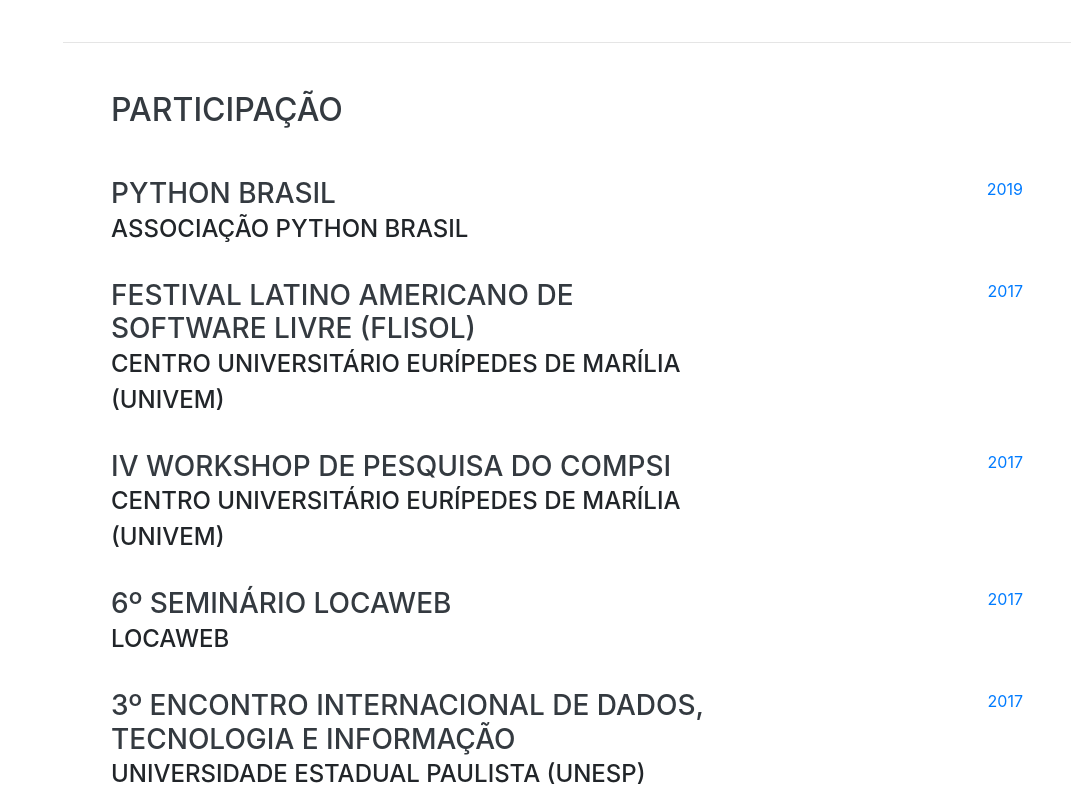
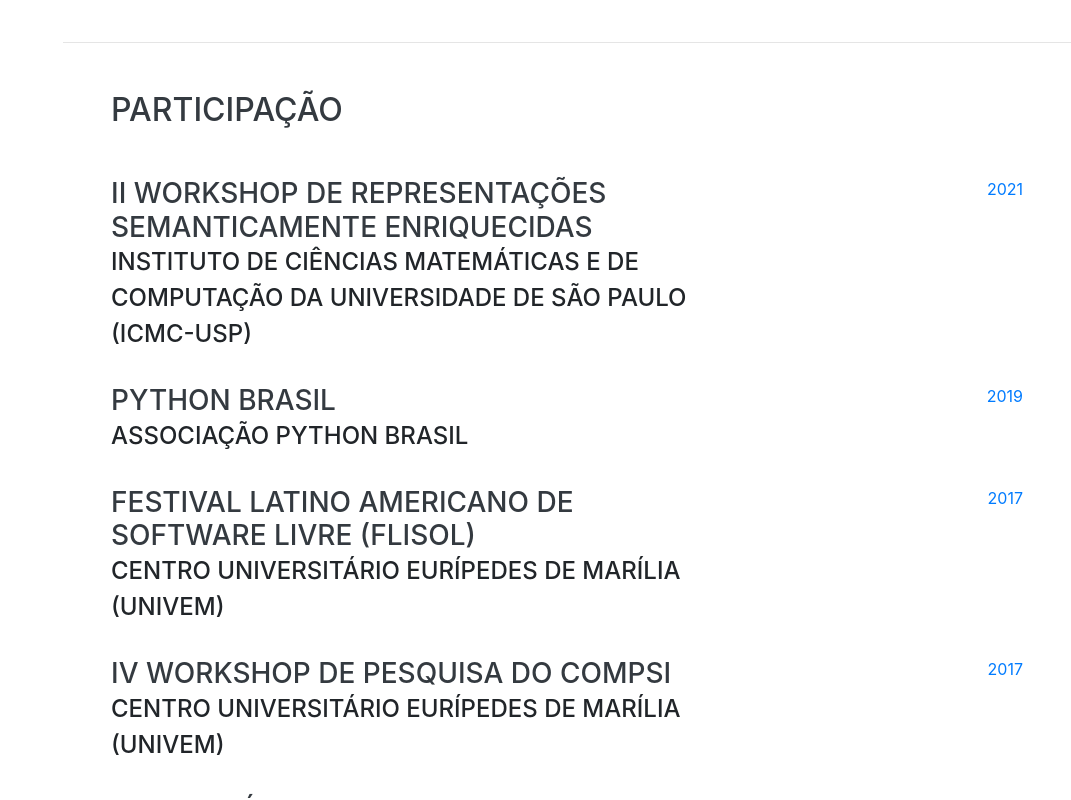
Before and after one commit to thiagogcosta/thiagogcosta.github.io, a website with bundled scripts: page index.html in a window 1280 px wide. Shown: the part 11200-12000 px from the top of the page, without its empty margins (209-1280 px from the left). Built offline with nearby package versions, Linux system fonts and the light colour scheme; a web font is replaced by a local one.

Commit message:
atualizacao na participacao de eventos

```diff
--- a/index.html
+++ b/index.html
@@ -599,6 +599,16 @@
 
         <h2 class="mb-5">Participação</h2>
 
+         <div class="resume-item d-flex flex-column flex-md-row justify-content-between mb-3">
+          <div class="resume-content">
+            <h3 class="mb-0">II Workshop de Representações Semanticamente Enriquecidas</h3>
+            <div class="subheading mb-3"> Instituto De Ciências Matemáticas e de Computação da Universidade de São Paulo (ICMC-USP)</div>
+           </div>
+          <div class="resume-date text-md-right">
+            <span class="text-primary">2021</span>
+          </div>
+        </div>
+
         <div class="resume-item d-flex flex-column flex-md-row justify-content-between mb-3">
           <div class="resume-content">
             <h3 class="mb-0">Python Brasil</h3>
```
